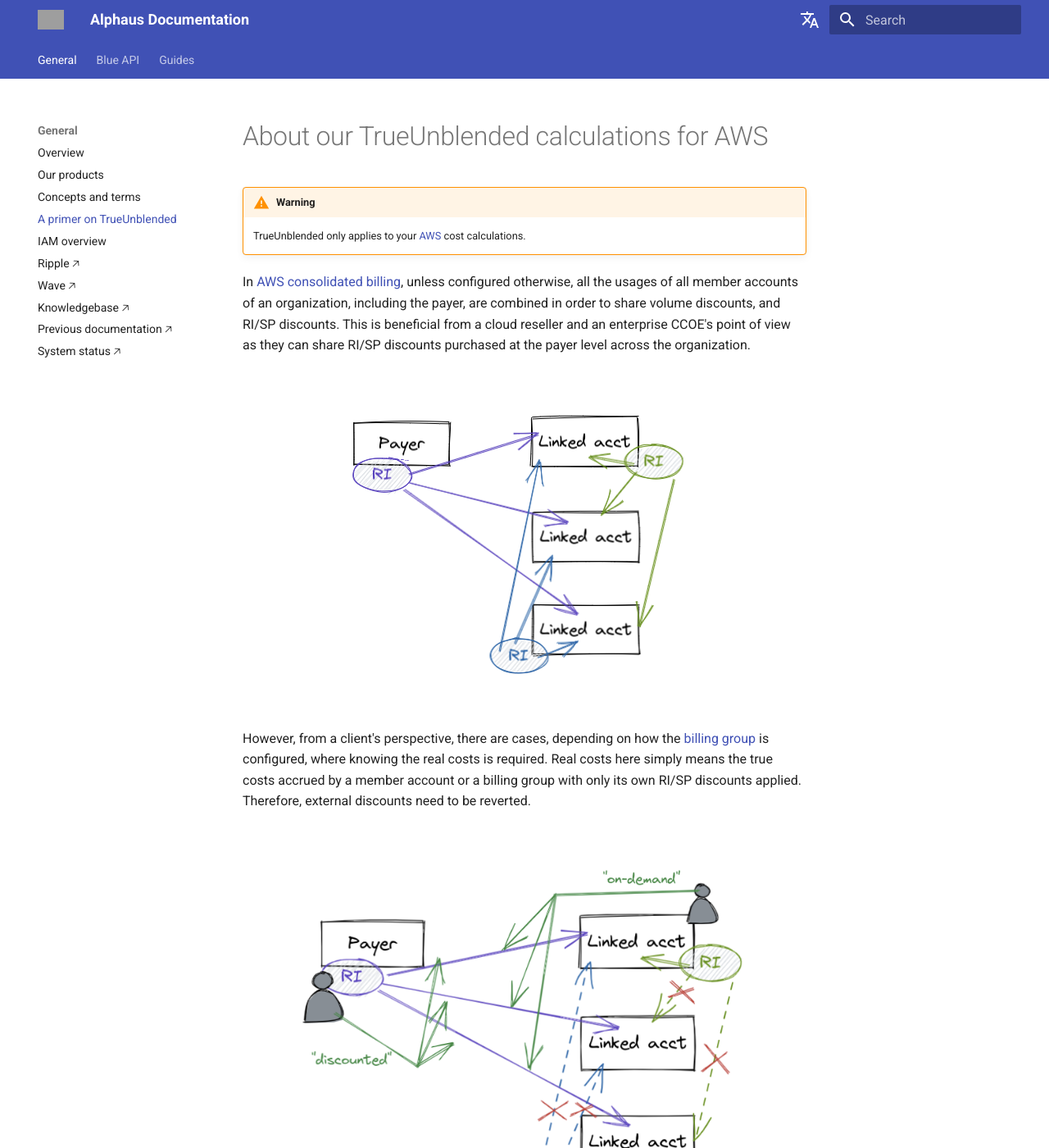
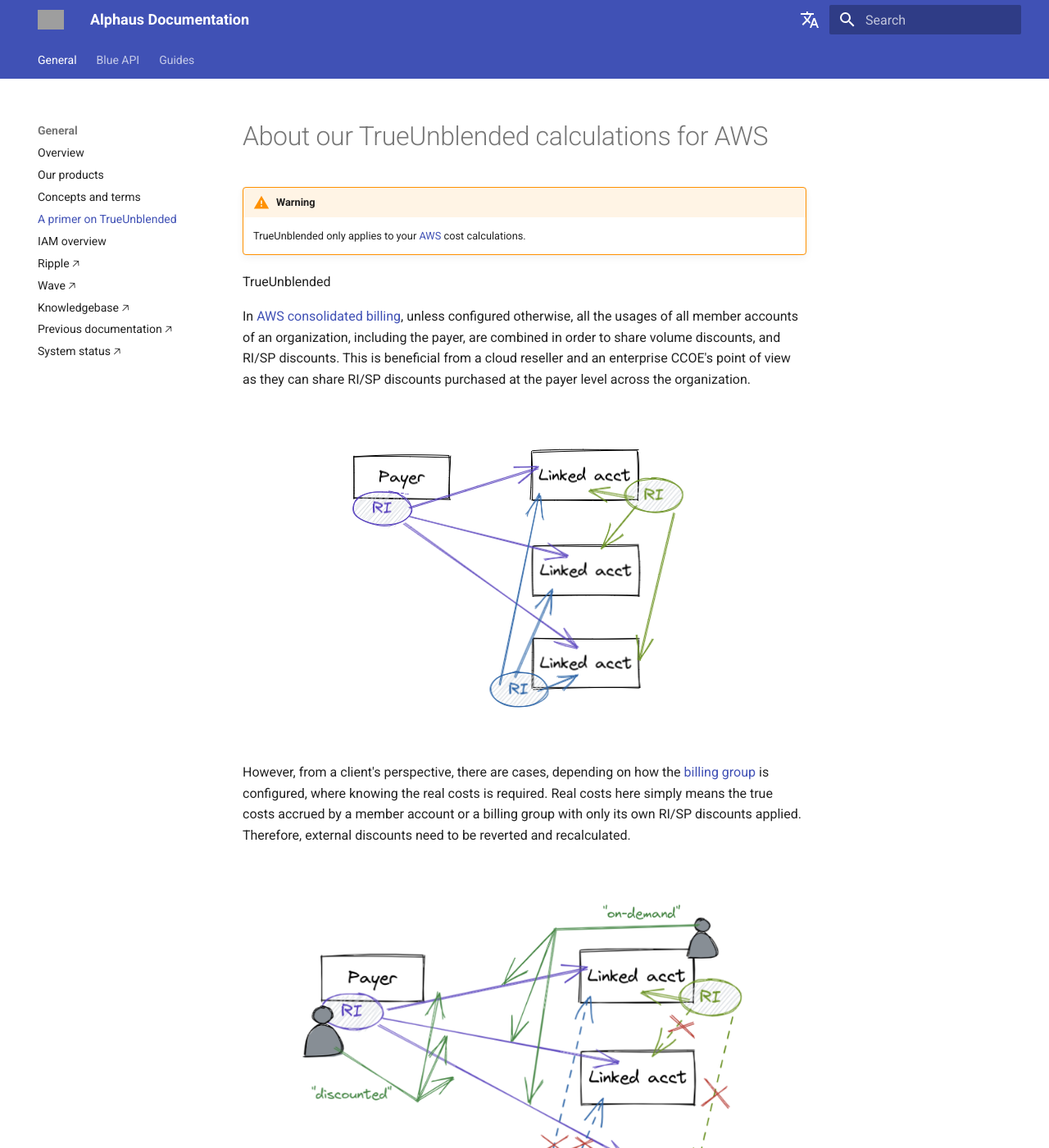
Before and after one commit to alphauslabs/tmpdocs, an MkDocs documentation site: the page built from docs/trueunblended.md, in a window 1280 px wide and 1400 px high. Shown: the whole window at 82% size. Built offline with MkDocs 1.6.1 and Material for MkDocs 9.7.7, drawn with Linux system fonts in a browser that asks for light colours; comment, search, counter and statistics services are not loaded; grey boxes are pictures that could not be loaded.

Commit message:
docs: trueunblended

```diff
--- a/docs/trueunblended.md
+++ b/docs/trueunblended.md
@@ -2,6 +2,8 @@
 
 !!! warning
     TrueUnblended only applies to your [AWS](https://aws.amazon.com/) cost calculations.
+
+TrueUnblended
 
 In [AWS consolidated billing](https://docs.aws.amazon.com/awsaccountbilling/latest/aboutv2/consolidated-billing.html), unless configured otherwise, all the usages of all member accounts of an organization, including the payer, are combined in order to share volume discounts, and RI/SP discounts. This is beneficial from a cloud reseller and an enterprise CCOE's point of view as they can share RI/SP discounts purchased at the payer level across the organization.
 
@@ -9,7 +11,7 @@ In [AWS consolidated billing](https://docs.aws.amazon.com/awsaccountbilling/late
   ![Default](./assets/trueunblended-00.png)
 </figure>
 
-However, from a client's perspective, there are cases, depending on how the [billing group](https://alphauslabs.github.io/docs/concepts/#billing-group) is configured, where knowing the real costs is required. Real costs here simply means the true costs accrued by a member account or a billing group with only its own RI/SP discounts applied. Therefore, external discounts need to be reverted.
+However, from a client's perspective, there are cases, depending on how the [billing group](https://alphauslabs.github.io/docs/concepts/#billing-group) is configured, where knowing the real costs is required. Real costs here simply means the true costs accrued by a member account or a billing group with only its own RI/SP discounts applied. Therefore, external discounts need to be reverted and recalculated.
 
 <figure markdown>
   ![Point #1](./assets/trueunblended-01.png)
```
Also changed, not shown: docs/concepts.md (+4 -0 lines).
